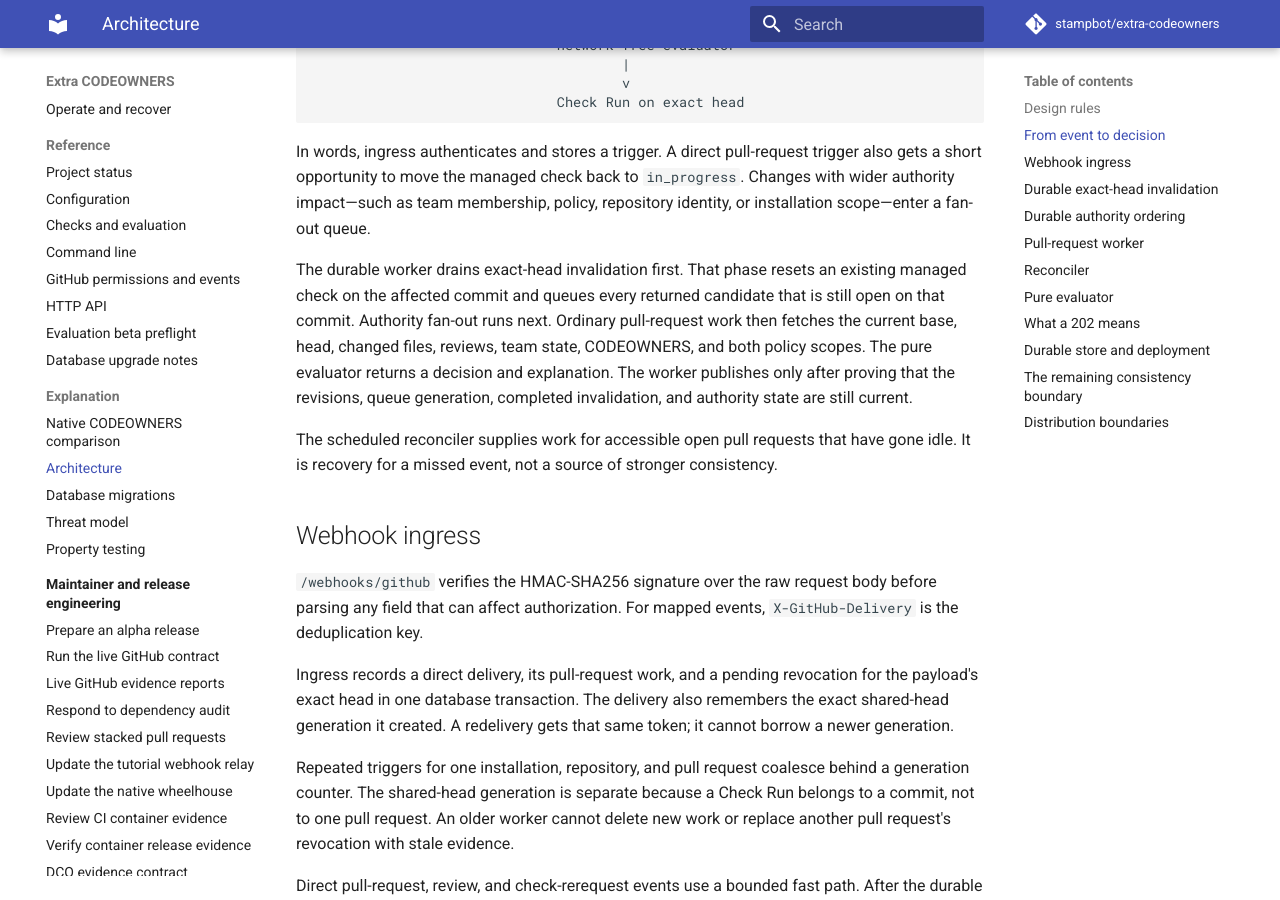
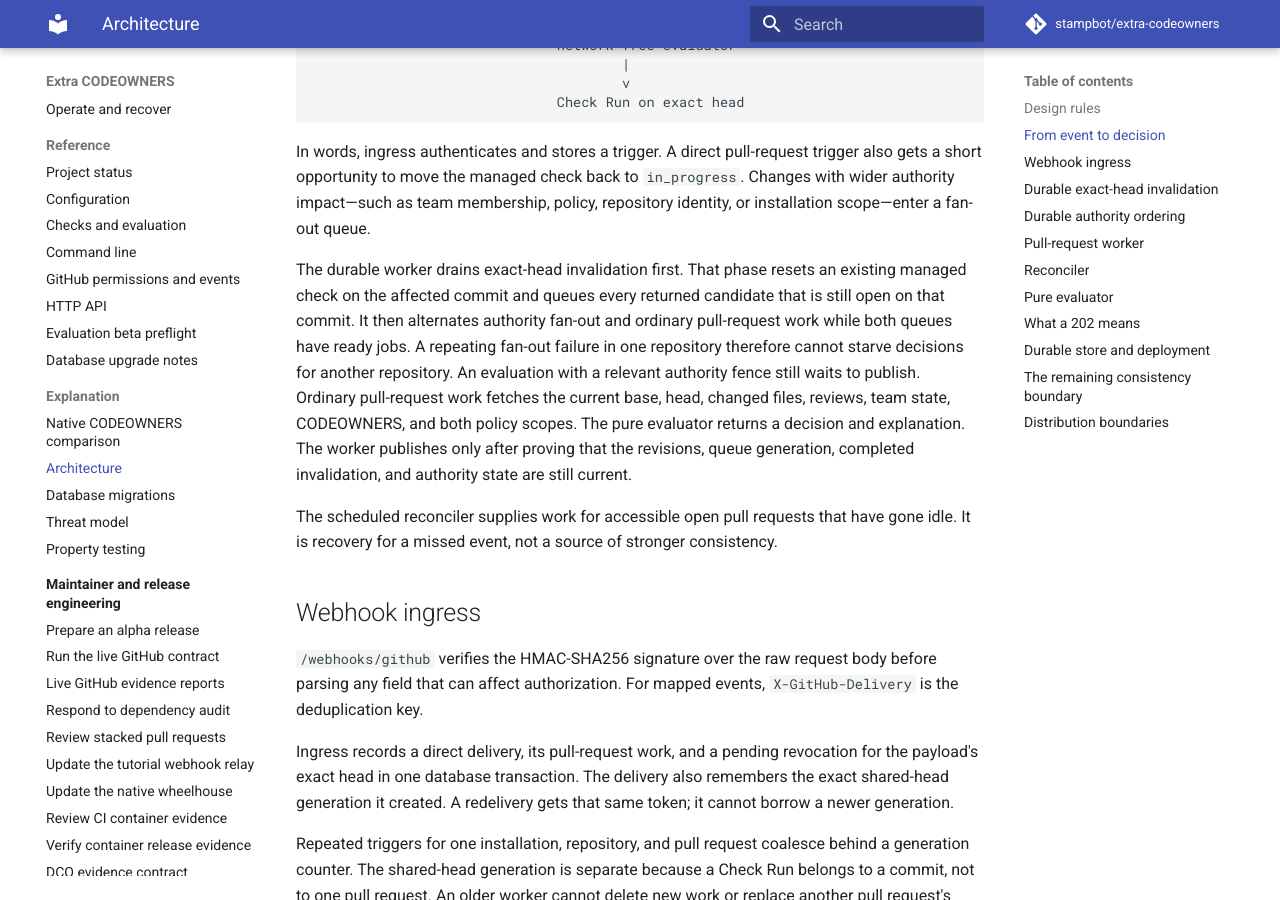
Before and after one commit to stampbot/extra-codeowners, an MkDocs documentation site: the page built from docs/explanation/architecture.md, in a window 1280 px wide and 900 px high, scrolled down 972 px. Built offline with MkDocs 1.6.1 and Material for MkDocs 9.7.7, drawn with Linux system fonts in a browser that asks for light colours; comment, search, counter and statistics services are not loaded.

Commit message:
fix(worker): prevent authority retries starving evaluations (#140)
* fix(worker): prevent authority retries starving evaluations

Signed-off-by: Danny Sauer <github@dannysauer.com>

* docs: explain fair worker scheduling

Signed-off-by: Danny Sauer <github@dannysauer.com>

* docs: correct worker queue order

Signed-off-by: Danny Sauer <github@dannysauer.com>

---------

Signed-off-by: Danny Sauer <github@dannysauer.com>

```diff
--- a/docs/explanation/architecture.md
+++ b/docs/explanation/architecture.md
@@ -49,12 +49,15 @@ policy, repository identity, or installation scope—enter a fan-out queue.
 
 The durable worker drains exact-head invalidation first. That phase resets an
 existing managed check on the affected commit and queues every returned
-candidate that is still open on that commit. Authority fan-out runs next.
-Ordinary pull-request work then fetches the current base, head, changed files,
-reviews, team state, CODEOWNERS, and both policy scopes. The pure evaluator
-returns a decision and explanation. The worker publishes only after proving
-that the revisions, queue generation, completed invalidation, and authority
-state are still current.
+candidate that is still open on that commit. It then alternates authority
+fan-out and ordinary pull-request work while both queues have ready jobs. A
+repeating fan-out failure in one repository therefore cannot starve decisions
+for another repository. An evaluation with a relevant authority fence still
+waits to publish. Ordinary pull-request work fetches the current base, head,
+changed files, reviews, team state, CODEOWNERS, and both policy scopes. The
+pure evaluator returns a decision and explanation. The worker publishes only
+after proving that the revisions, queue generation, completed invalidation, and
+authority state are still current.
 
 The scheduled reconciler supplies work for accessible open pull requests that
 have gone idle. It is recovery for a missed event, not a source of stronger
```
Also changed, not shown: docs/how-to/operate.md (+7 -5 lines), docs/reference/checks.md (+6 -0 lines), 2 other files.
